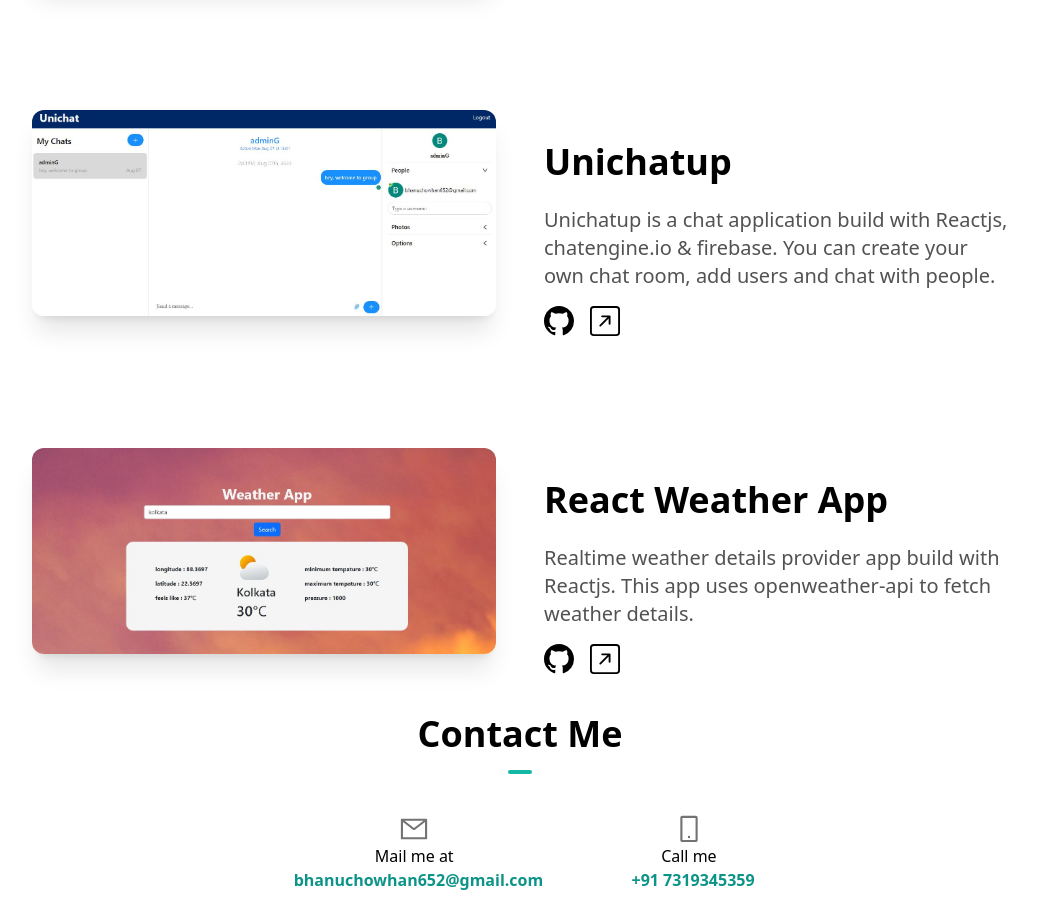
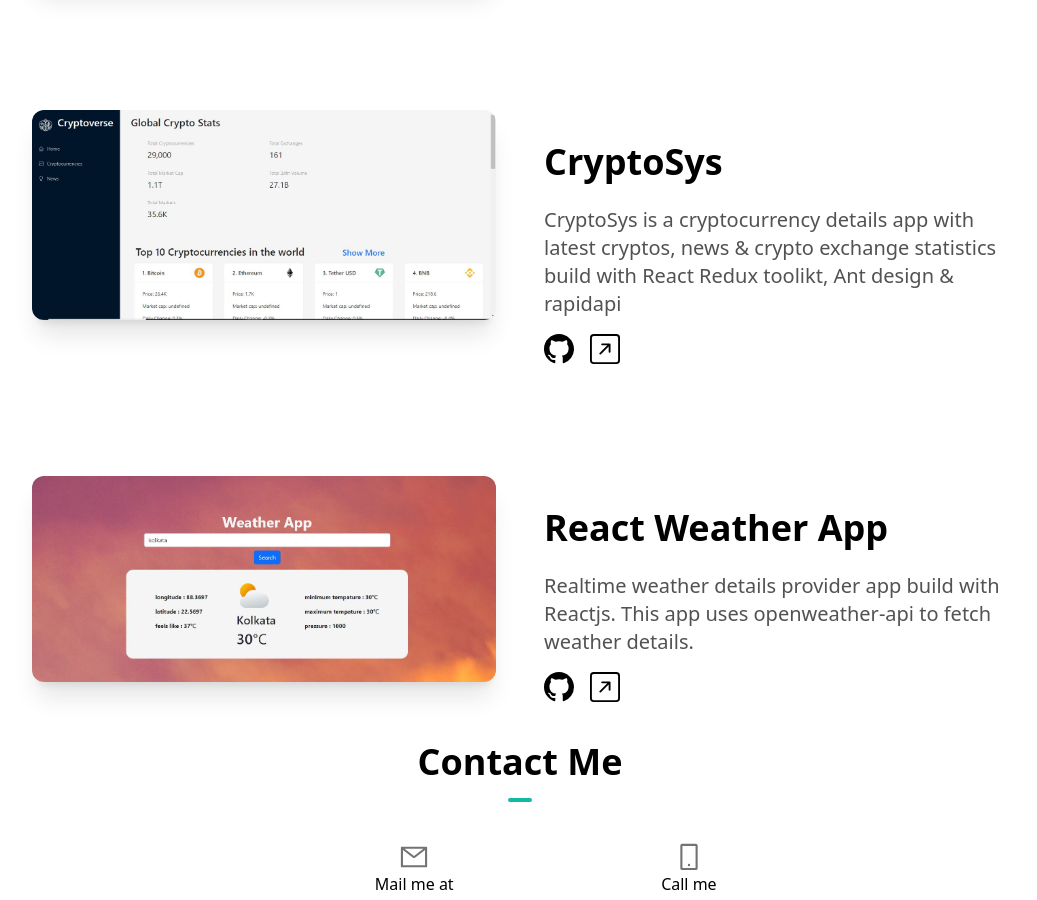
Before and after one commit to Bhanu-code/portfolio, a Next.js app: page / in a window 1280 px wide. Shown: the part 1900-2800 px from the top of the page, without its empty margins (120-1157 px from the left). Built offline with nearby package versions, Linux system fonts and the light colour scheme.

Commit message:
cryptoproject added

```diff
--- a/components/ProjectsSection.tsx
+++ b/components/ProjectsSection.tsx
@@ -14,11 +14,11 @@ const projects = [
     link: "https://codexchat.netlify.app/",
   },
   {
-    name: "Unichatup",
-    description: "Unichatup is a chat application build with Reactjs, chatengine.io & firebase. You can create your own chat room, add users and chat with people.",
-    image: "/unichat.jpg",
-    github: "https://github.com/Bhanu-code/chatup",
-    link: "https://unichatup.netlify.app",
+    name: "CryptoSys",
+    description: "CryptoSys is a cryptocurrency details app with latest cryptos, news & crypto exchange statistics build with React Redux toolikt, Ant design & rapidapi",
+    image: "/cryptosys.jpg",
+    github: "https://github.com/Bhanu-code/-react-crypto-app",
+    link: "https://cryptosys.netlify.app",
   },
   {
     name: "React Weather App",
```
Also changed, not shown: app/head.tsx (+1 -1 lines), public/cryptosys.JPG (added), public/favicon.png (added).
